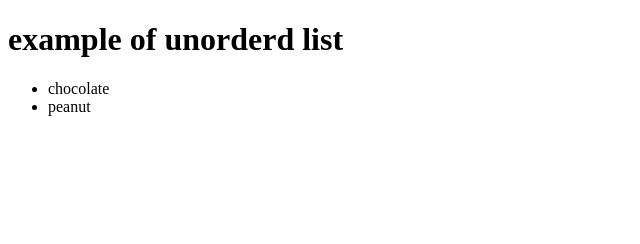
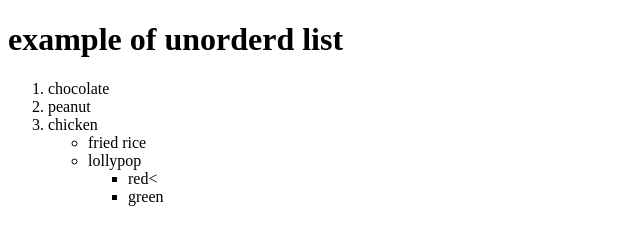
Before and after one commit to aliismail0592/coursera-test, a plain HTML site: page sites/unordered_list.html in a window 1280 px wide. Shown: the whole page, without its empty margins (0-640 px from the left). Drawn offline with Linux system fonts and the light colour scheme.

Commit message:
commiting

```diff
--- a/sites/unordered_list.html
+++ b/sites/unordered_list.html
@@ -5,9 +5,18 @@
  </head>
  <body>
  <h1> example of unorderd list</h1>
- <ul>
+ <ol>
  <li>chocolate</li>
 <li>peanut</li>
+<li>chicken</li>
+<ul>
+	<li>fried rice</li>
+	<li>lollypop</li>
+	<ul>
+	<li>red&lt;</li>
+	<li>green</li>
+	</ul>
 </ul>
+</ol>
  </body>
  </html>
```
Also changed, not shown: 1 other file.
